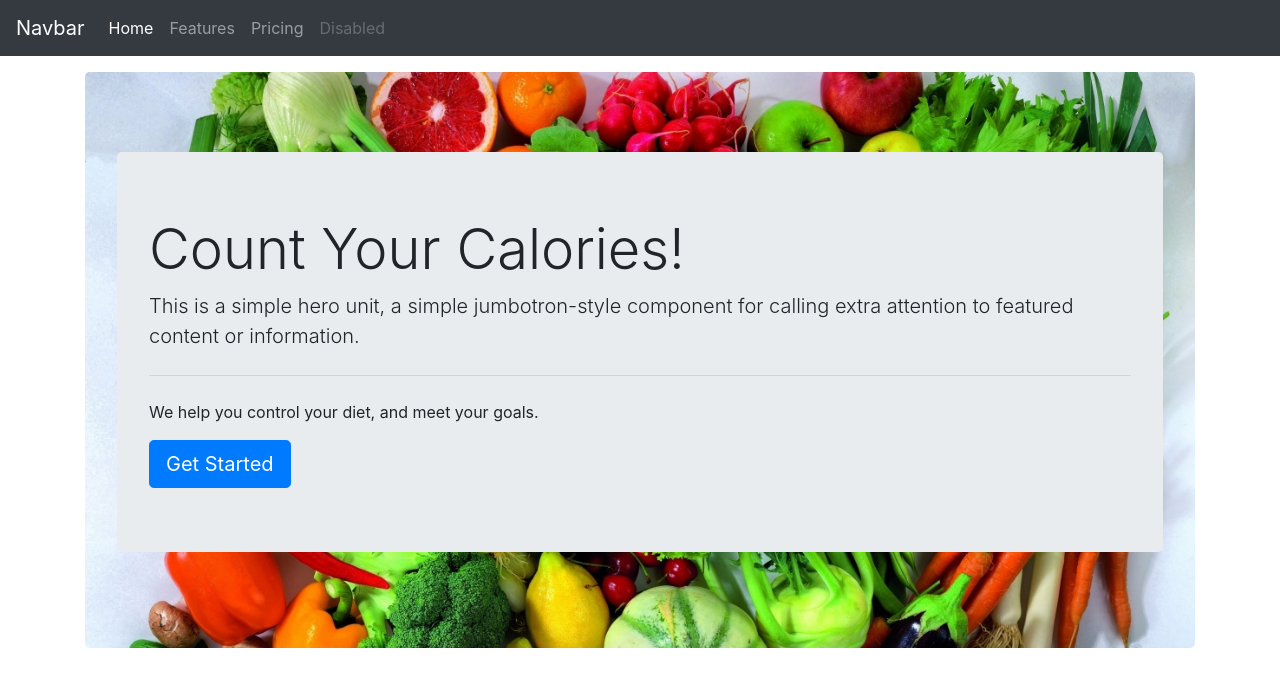
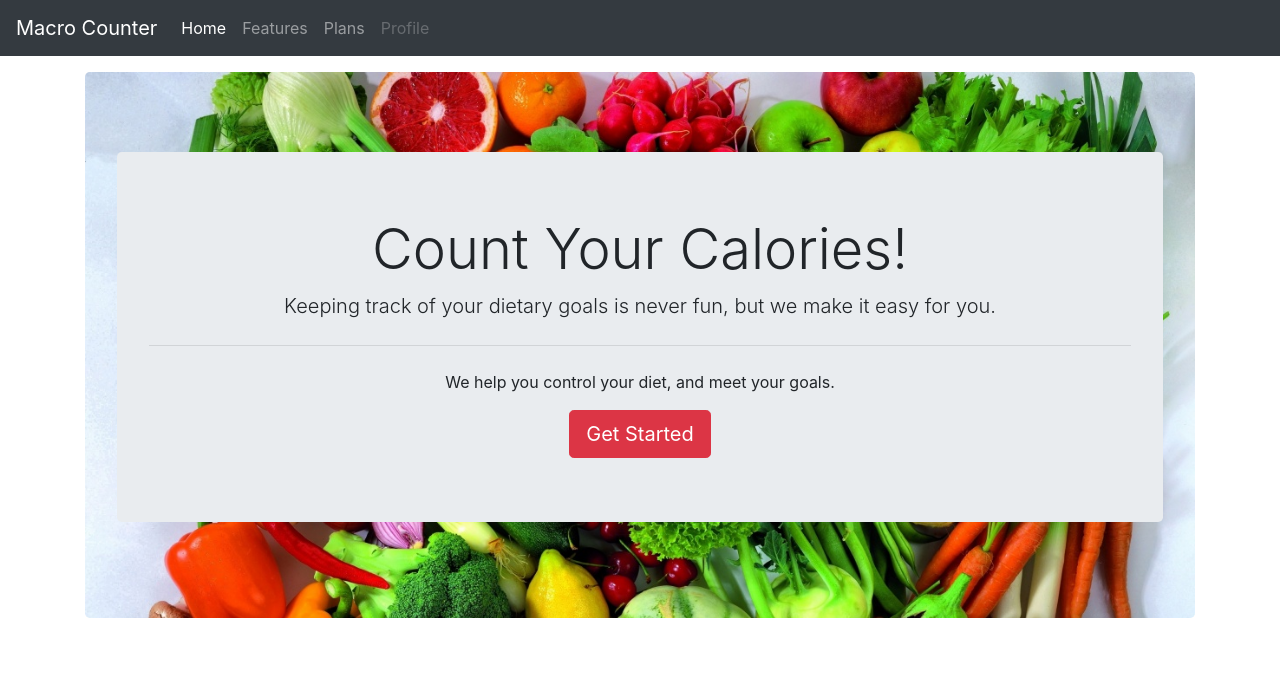
Before and after one commit to rsoto003/macro-counter, a PHP site: page /html/home-page.html in a window 1280 px wide. Shown: the top 687 px of the page. Run offline with PHP 8.4, Linux system fonts and the light colour scheme.

Commit message:
centered text in jumbotron, changed nav bar links

```diff
--- a/css/home-page.css
+++ b/css/home-page.css
@@ -1,5 +1,4 @@
 .jumbotron-image {
     background-image: url("../images/all_fresh_vegetables.jpg");
     background-size: cover;
-
 }
--- a/html/home-page.html
+++ b/html/home-page.html
@@ -12,7 +12,7 @@
   </head>
   <body>
         <nav class="navbar navbar-expand-lg navbar-dark bg-dark">
-                <a class="navbar-brand" href="#">Navbar</a>
+                <a class="navbar-brand" href="#">Macro Counter</a>
                 <button class="navbar-toggler" type="button" data-toggle="collapse" data-target="#navbarNav" aria-controls="navbarNav" aria-expanded="false" aria-label="Toggle navigation">
                   <span class="navbar-toggler-icon"></span>
                 </button>
@@ -25,22 +25,22 @@
                       <a class="nav-link" href="#">Features</a>
                     </li>
                     <li class="nav-item">
-                      <a class="nav-link" href="#">Pricing</a>
+                      <a class="nav-link" href="#">Plans</a>
                     </li>
                     <li class="nav-item">
-                      <a class="nav-link disabled" href="#">Disabled</a>
+                      <a class="nav-link disabled" href="#">Profile</a>
                     </li>
                   </ul>
                 </div>
               </nav>
         <div class="container">
                 <div class="jumbotron jumbotron-image mt-3 img-fluid">
-                        <div class="jumbotron mt-3">
+                        <div class="jumbotron mt-3 text-center">
                                 <h1 class="display-4">Count Your Calories!</h1>
-                                <p class="lead">This is a simple hero unit, a simple jumbotron-style component for calling extra attention to featured content or information.</p>
+                                <p class="lead">Keeping track of your dietary goals is never fun, but we make it easy for you.</p>
                                 <hr class="my-4">
                                 <p>We help you control your diet, and meet your goals. </p>
-                                <a class="btn btn-primary btn-lg" href="#" role="button">Get Started</a>
+                                <a class="btn btn-danger btn-lg" href="#" role="button">Get Started</a>
                               </div>
                         </div>
                 </div>
```
Also changed, not shown: index.css (deleted, +0 -59 lines).
